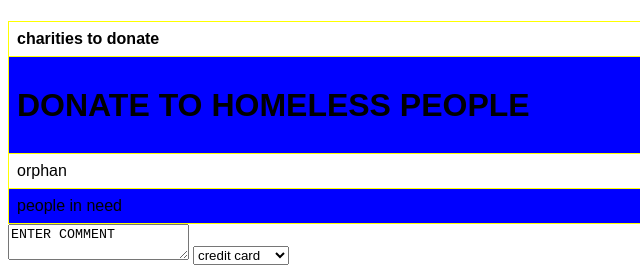
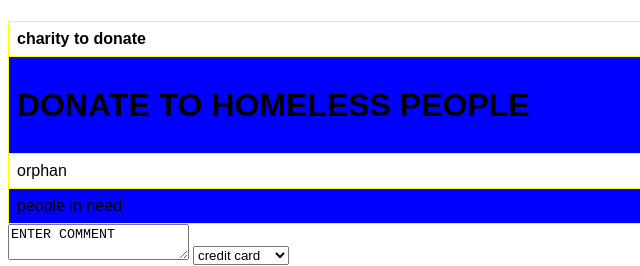
Before and after one commit to boss03/boss03.github.io, a plain HTML site: page index.html in a window 1280 px wide. Shown: the full height of the page, 0-640 px from the left. Drawn offline with Linux system fonts and the light colour scheme.

Commit message:
change  file name

```diff
--- a/index.html
+++ b/index.html
@@ -1,7 +1,7 @@
 <!DOCTYPE html>
 <html>
 <head>
-<title>charitiestodonate
+<title>charitytodonate
 </title>
 </head>
 <body>
@@ -35,7 +35,7 @@ tr:nth-child(even) {
 <body>
 <table>
  <tr>
-    <th>charities to donate</th>
+    <th> charity to donate</th>
     <th>Details</th>
 
   </tr>
```
